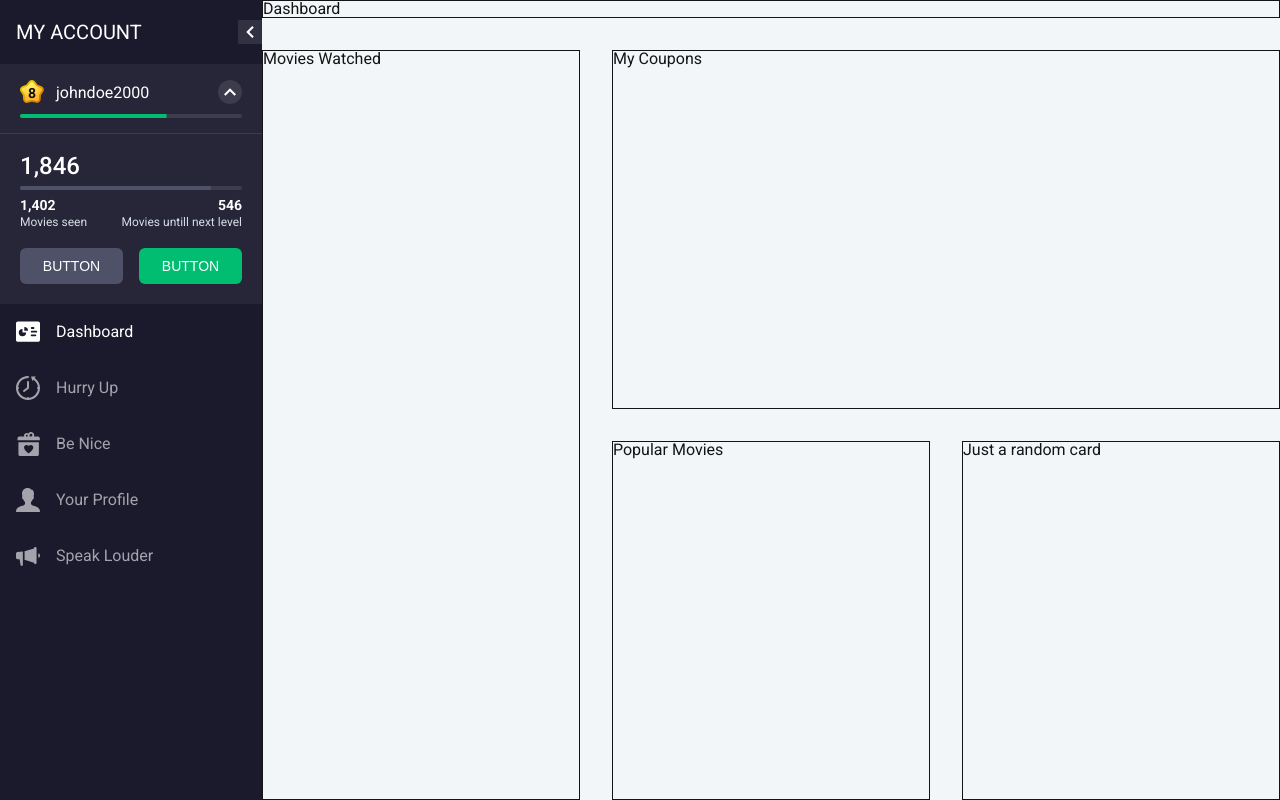
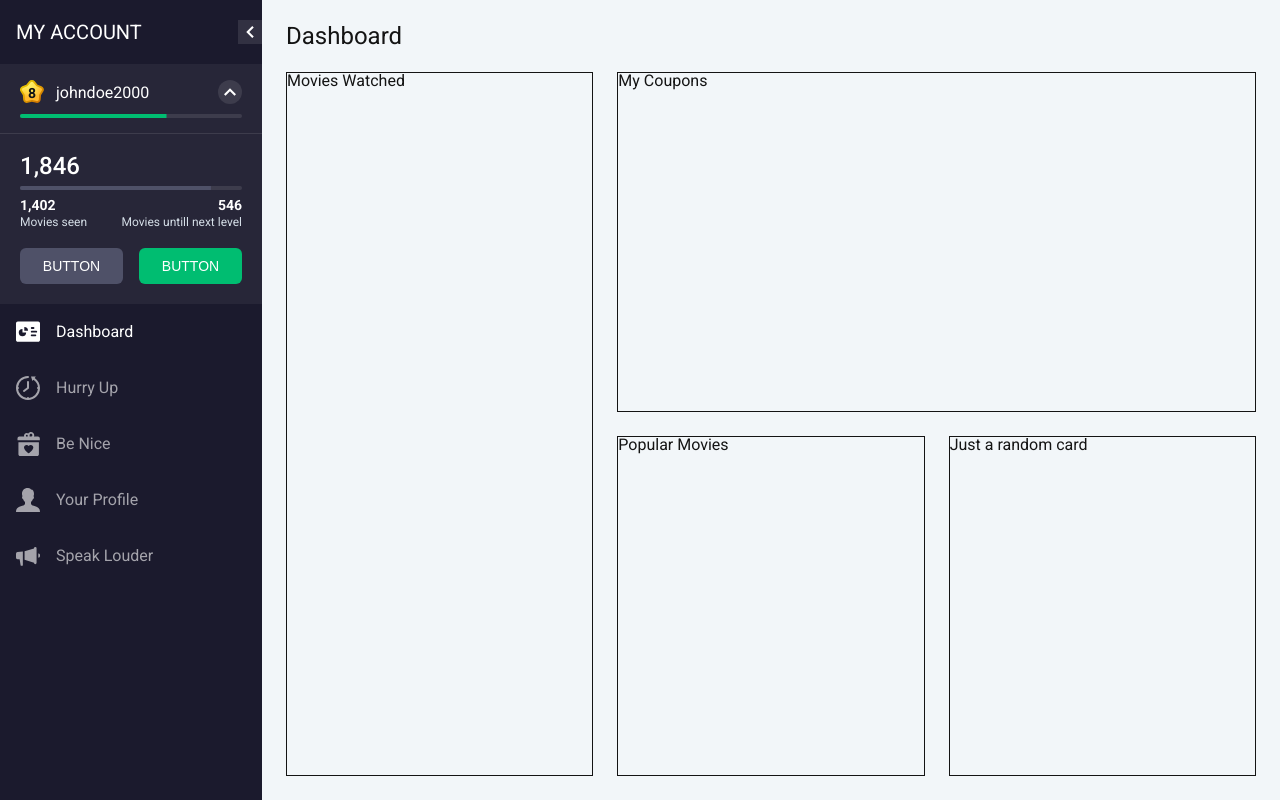
Before and after one commit to dnstld/bitstarz, a Vue app: page /dashboard in a window 1280 px wide. Built offline with nearby package versions, Linux system fonts and the light colour scheme.

Commit message:
add dashboard page header

```diff
--- a/src/views/Dashboard.vue
+++ b/src/views/Dashboard.vue
@@ -1,7 +1,7 @@
 <template>
   <div class="dashboard-panel">
     <header class="dashboard-panel__header">
-      <h1>Dashboard</h1>
+      <h1 class="dashboard-panel__title">Dashboard</h1>
     </header>
     <section class="dashboard-panel__watched">Movies Watched</section>
     <section class="dashboard-panel__coupons">My Coupons</section>
@@ -30,11 +30,13 @@ export default {
     "card";
   overflow-y: auto;
   width: 100%;
+  padding: 1rem;
 
   @media (min-width: 1200px) {
     grid-template-columns: 1fr 1fr 1fr;
     grid-template-rows: auto 1fr 1fr;
-    grid-gap: 2rem;
+    grid-gap: 1.5rem;
+    padding: 1.5rem;
     grid-template-areas:
       "header header header"
       "watched coupons coupons"
@@ -43,7 +45,9 @@ export default {
 
   &__header {
     grid-area: header;
-    border: 1px solid;
+  }
+  &__title {
+    font-size: $text-24;
   }
   &__watched {
     grid-area: watched;
```
